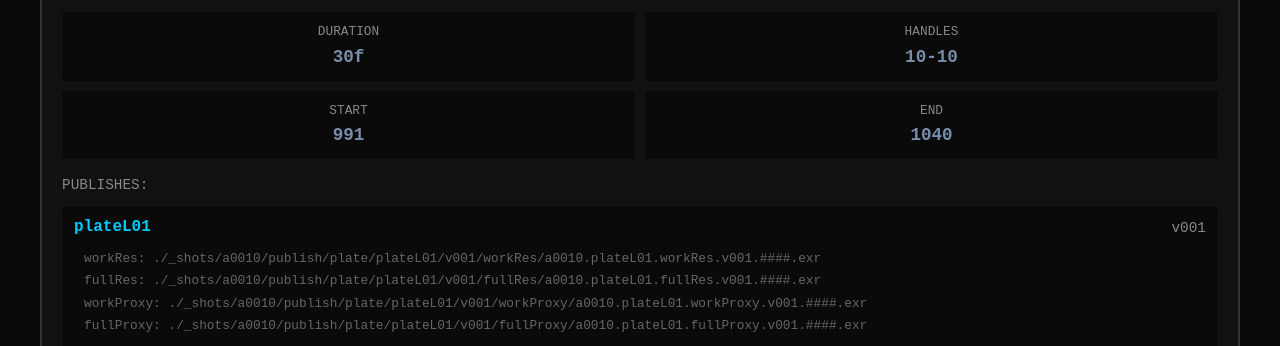
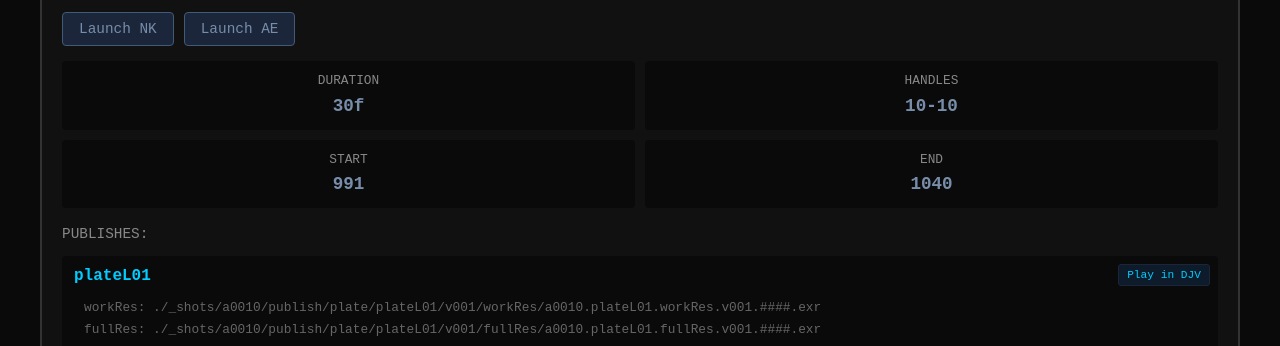
Before and after one commit to lukaszomasta/lukaszomasta.github.io, a plain HTML site: page index.html in a window 1280 px wide. Shown: the part 574-920 px from the top of the page. Drawn offline with Linux system fonts and the light colour scheme.

Commit message:
Update index.html

```diff
--- a/index.html
+++ b/index.html
@@ -111,6 +111,30 @@
             background: #0D1B2A;
         }
 
+        .shot-actions {
+            display: flex;
+            gap: 10px;
+            margin-top: 15px;
+        }
+
+        .action-btn {
+            padding: 8px 16px;
+            background: #1B263B;
+            color: #778DA9;
+            border: 1px solid #415A77;
+            border-radius: 4px;
+            cursor: pointer;
+            font-family: 'Courier New', monospace;
+            font-size: 0.9em;
+            transition: all 0.3s ease;
+        }
+
+        .action-btn:hover {
+            background: #415A77;
+            color: #E0E1DD;
+            border-color: #778DA9;
+        }
+
         .timing-info {
             display: grid;
             grid-template-columns: 1fr 1fr;
@@ -153,6 +177,7 @@
             padding: 8px 12px;
             margin: 5px 0;
             border-radius: 4px;
+            position: relative;
         }
 
         .publish-header {
@@ -181,6 +206,26 @@
             font-size: 0.8em;
             margin: 2px 0;
             word-break: break-all;
+        }
+
+        .djv-btn {
+            position: absolute;
+            top: 8px;
+            right: 8px;
+            padding: 4px 8px;
+            background: #0D1B2A;
+            color: #00ccff;
+            border: 1px solid #1B263B;
+            border-radius: 3px;
+            cursor: pointer;
+            font-family: 'Courier New', monospace;
+            font-size: 0.7em;
+            transition: all 0.3s ease;
+        }
+
+        .djv-btn:hover {
+            background: #1B263B;
+            border-color: #00ccff;
         }
 
         .footer {
@@ -454,6 +499,24 @@
   ]
 };
 
+        function launchNuke(shotNumber) {
+            console.log(`Launching Nuke for shot: ${shotNumber}`);
+            // Add your Nuke launch logic here
+            alert(`Launching Nuke for shot ${shotNumber}`);
+        }
+
+        function launchAfterEffects(shotNumber) {
+            console.log(`Launching After Effects for shot: ${shotNumber}`);
+            // Add your After Effects launch logic here
+            alert(`Launching After Effects for shot ${shotNumber}`);
+        }
+
+        function playInDJV(publishName, shotNumber) {
+            console.log(`Playing ${publishName} from shot ${shotNumber} in DJV`);
+            // Add your DJV launch logic here
+            alert(`Playing ${publishName} from shot ${shotNumber} in DJV`);
+        }
+
         function loadShots() {
             const shotsContainer = document.getElementById('shots-container');
 
@@ -465,6 +528,11 @@
                     <div class="shot-header">
                         <div class="shot-number">${shot.shot_number}</div>
                         <div class="shot-status ${shot.status.replace(' ', '_')}">${shot.status.toUpperCase()}</div>
+                    </div>
+
+                    <div class="shot-actions">
+                        <button class="action-btn" onclick="launchNuke('${shot.shot_number}')">Launch NK</button>
+                        <button class="action-btn" onclick="launchAfterEffects('${shot.shot_number}')">Launch AE</button>
                     </div>
 
                     <div class="timing-info">
@@ -492,6 +560,7 @@
                         <div style="color: #888; margin-bottom: 10px; font-size: 0.9em;">PUBLISHES:</div>
                         ${shot.publishes.map(pub => `
                             <div class="publish-item">
+                                <button class="djv-btn" onclick="playInDJV('${pub.name}', '${shot.shot_number}')">Play in DJV</button>
                                 <div class="publish-header">
                                     <span class="publish-name">${pub.name}</span>
                                     <span class="publish-version">${pub.version}</span>
```
